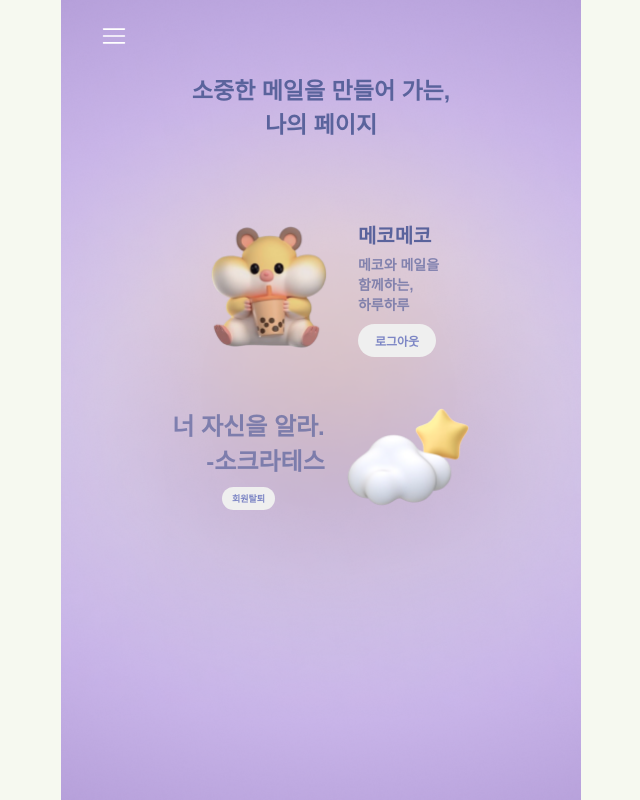
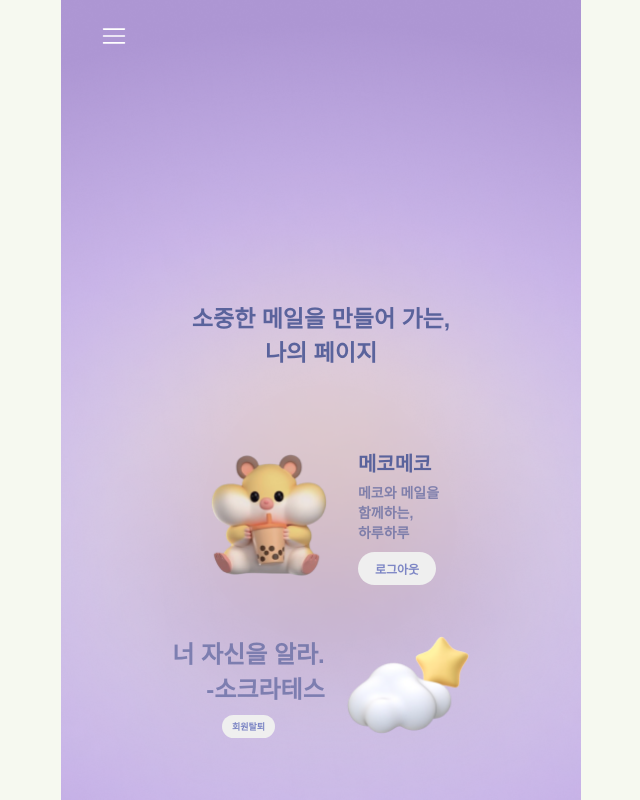
Before and after one commit to hackathon1team/hackathon1_fe, a React (Vite) app: page /myPage in a window 1280 px wide. Shown: the top 800 px of the page, without its empty margins (319-959 px from the left). Built offline with nearby package versions, Linux system fonts and the light colour scheme.

Commit message:
Design: 마이페이지 전체 중간으로 내림

```diff
--- a/src/pages/myPage/myPage.jsx
+++ b/src/pages/myPage/myPage.jsx
@@ -19,6 +19,7 @@ export default MyPagePage
 
 const BackImg = styled.div`
 	${BackGroundImg(Background)}
+	padding: 300px 0px;
 `
 const MyPageMainLine = styled.div`
 	display: flex;
```
